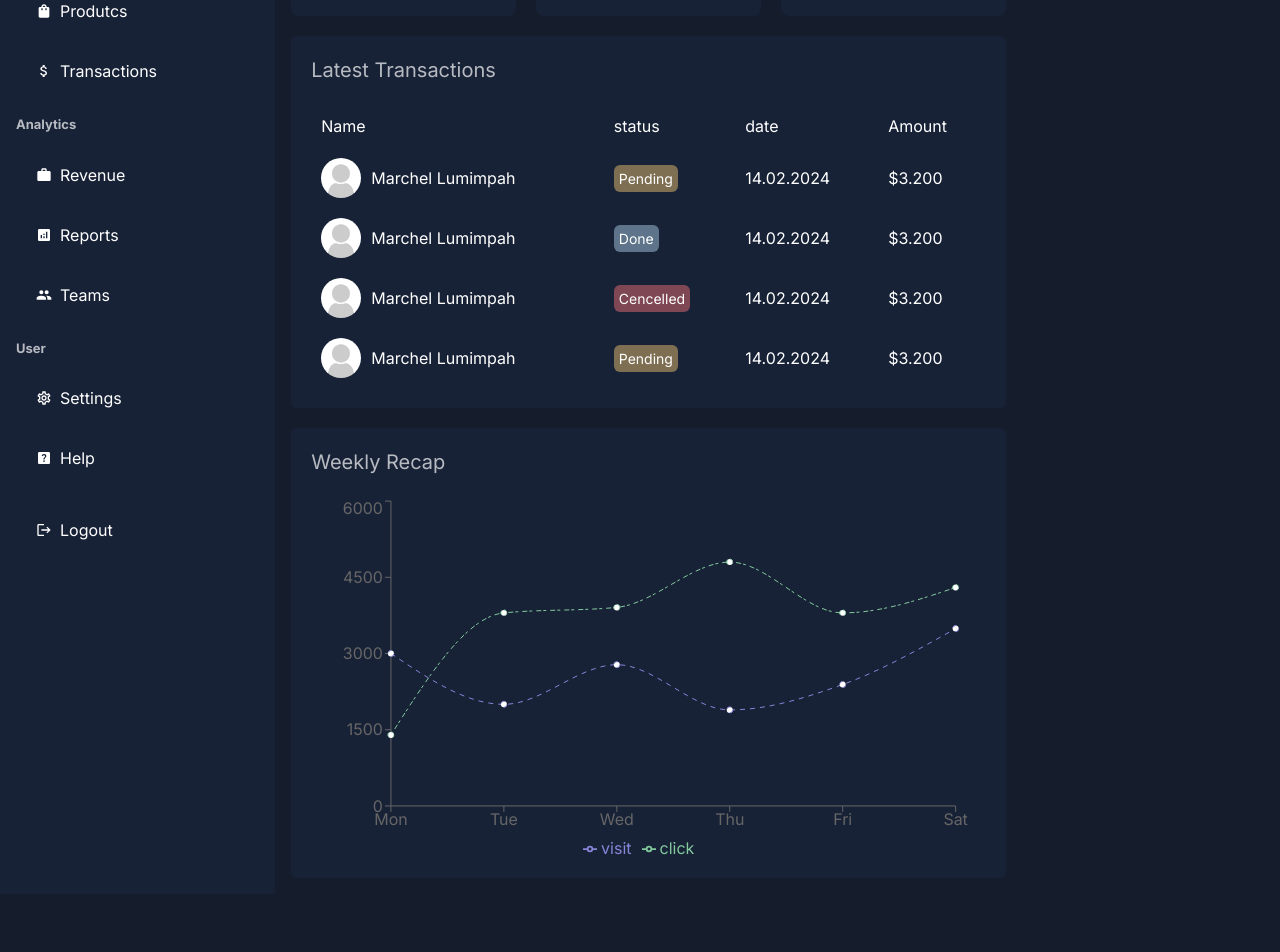
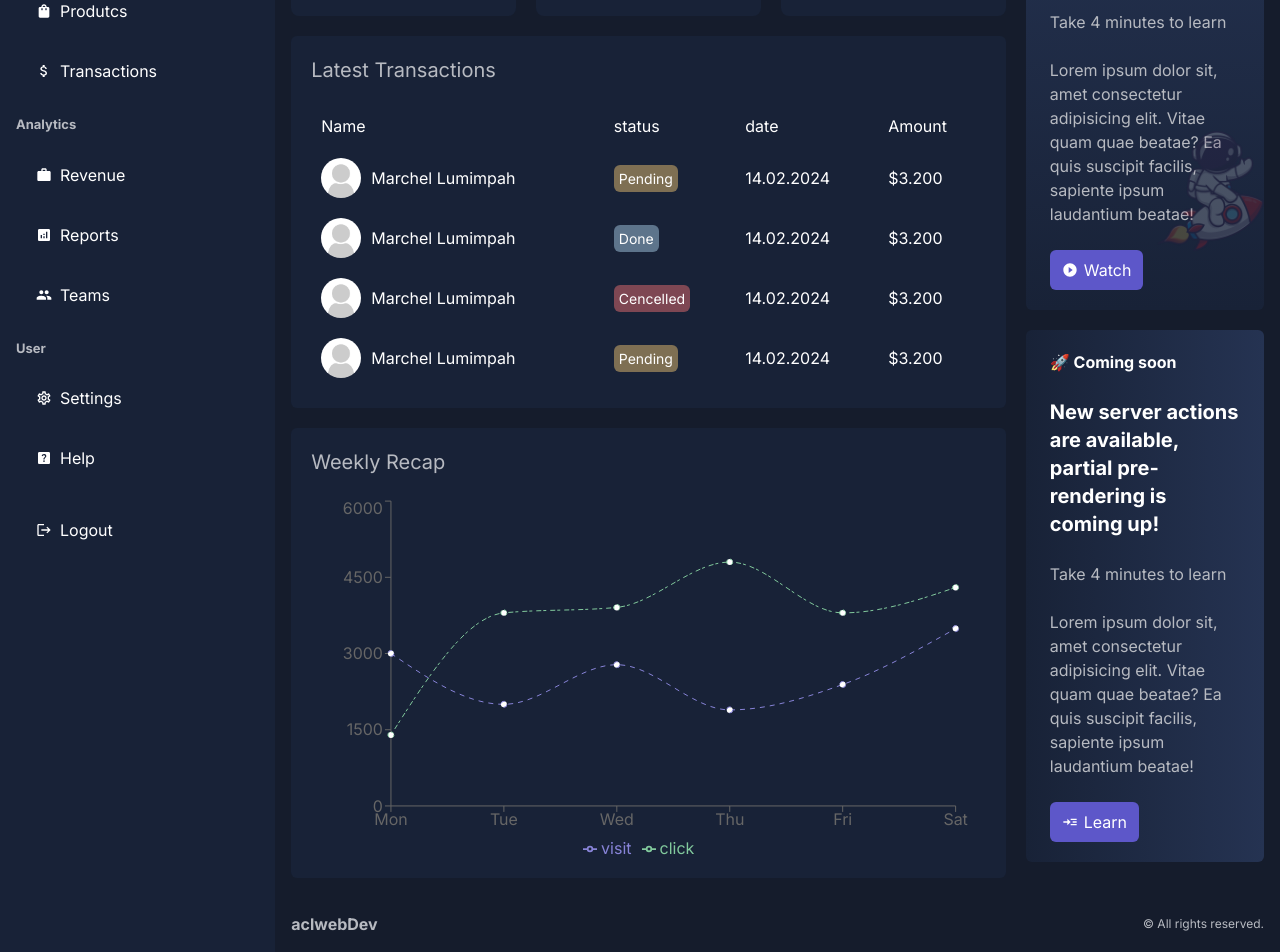
Before and after one commit to acelproject/dashboard-admin-nextjs-mongodb, a Next.js app: page /dashboard in a window 1280 px wide. Shown: the part 274-1226 px from the top of the page. Before the commit the page ends 1168 px from the top, so only its background shows below. Built offline with nearby package versions, Linux system fonts and the light colour scheme.

Commit message:
rightbar design

```diff
--- /dev/null
+++ b/src/app/(component)/ui/dashboard/footer/footer.tsx
@@ -0,0 +1,12 @@
+import React from 'react'
+
+const Footer = () => {
+  return (
+    <div className='flex justify-between items-center mt-[30px] text-textSoft'>
+        <div className='font-bold'>aclwebDev</div>
+        <div className='text-[12px]'>© All rights reserved.</div>
+    </div>
+  )
+}
+
+export default Footer
--- a/src/app/(component)/ui/dashboard/rightbar/rightbar.tsx
+++ b/src/app/(component)/ui/dashboard/rightbar/rightbar.tsx
@@ -1,9 +1,58 @@
-import React from 'react'
+import React from "react";
+
+// image
+import astronotImg from "@/public/astronaut.png";
+import Image from "next/image";
+import { MdPlayCircleFilled, MdReadMore } from "react-icons/md";
 
 const RightBar = () => {
   return (
-    <div>RightBar</div>
-  )
-}
+    <div className=" ">
+      <div className="relative py-[20px] px-[24px] rounded-md mb-[20px] bg-gradient-to-t from-[#182237] to-[#253352] ">
+        <div className="absolute bottom-0 right-0 w-[50%] h-[50%]">
+          <Image
+            src={astronotImg}
+            alt=""
+            fill
+            className="object-contain opacity-[0.2]"
+          />
+        </div>
+        <div className="flex flex-col gap-y-[24px]">
+          <span className="font-bold">🔥 Available Now</span>
+          <h3 className="font-bold text-[20px] leading-7 text-white">How to use the new version of the admin dashboard?</h3>
+          <span className="text-textSoft">Take 4 minutes to learn</span>
+          <p className="text-textSoft">
+            Lorem ipsum dolor sit, amet consectetur adipisicing elit. Vitae quam
+            quae beatae? Ea quis suscipit facilis, sapiente ipsum laudantium
+            beatae!
+          </p>
+          <button className="px-3 py-2 flex items-center gap-[6px] bg-[#5d57c9] text-white border-none rounded-md cursor-pointer w-max">
+            <MdPlayCircleFilled />
+            <span>Watch</span>
+          </button>
+        </div>
+      </div>
+      <div className="relative py-[20px] px-[24px] rounded-md mb-[20px] bg-gradient-to-r from-[#182237] to-[#253352]">
+        <div className="flex flex-col gap-y-[24px]">
+          <span className="font-bold">🚀 Coming soon</span>
+          <h3 className="font-bold text-[20px] leading-7 text-white">
+            New server actions are available, partial pre-rendering is coming
+            up!
+          </h3>
+          <span className="text-textSoft">Take 4 minutes to learn</span>
+          <p className="text-textSoft">
+            Lorem ipsum dolor sit, amet consectetur adipisicing elit. Vitae quam
+            quae beatae? Ea quis suscipit facilis, sapiente ipsum laudantium
+            beatae!
+          </p>
+          <button className="py-2 px-3 flex items-center gap-[6px] bg-[#5d57c9] text-white border-none rounded-md cursor-pointer w-max">
+            <MdReadMore />
+            <span>Learn</span>
+          </button>
+        </div>
+      </div>
+    </div>
+  );
+};
 
-export default RightBar
+export default RightBar;
--- a/src/app/dashboard/layout.tsx
+++ b/src/app/dashboard/layout.tsx
@@ -2,6 +2,7 @@
 import React from "react";
 import Sidebar from "../(component)/ui/dashboard/sidebar/sidebar";
 import Navbar from "../(component)/ui/dashboard/navbar/navbar";
+import Footer from "../(component)/ui/dashboard/footer/footer";
 
 
 const Layout = ({ children }: { children: React.ReactNode }) => {
@@ -13,6 +14,7 @@ const Layout = ({ children }: { children: React.ReactNode }) => {
       <div className="flex-[4] p-4">
         <Navbar />
         {children}
+        <Footer/>
       </div>
     </div>
   );
--- a/src/app/layout.tsx
+++ b/src/app/layout.tsx
@@ -16,7 +16,7 @@ export default function RootLayout({
 }>) {
   return (
     <html lang="en">
-      <body className={`bg-bg text-white ${inter.className}`}>{children}</body>
+      <body className={`bg-bg text-white  ${inter.className}`}>{children}</body>
     </html>
   );
 }
```
